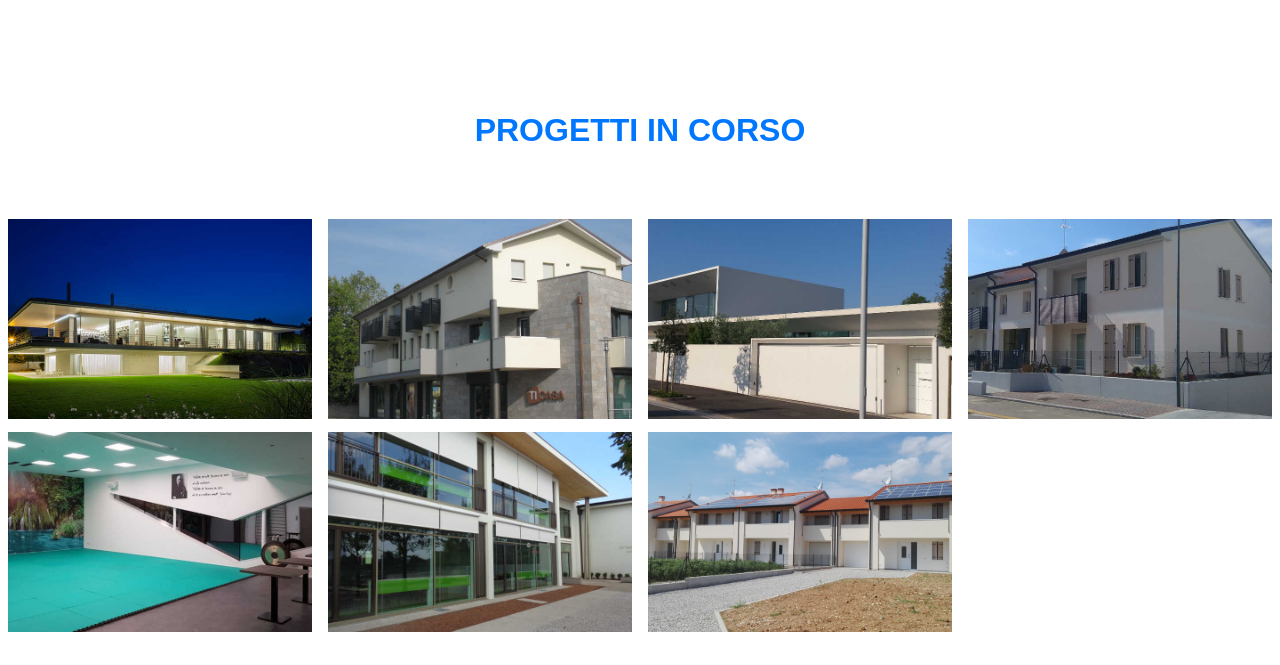
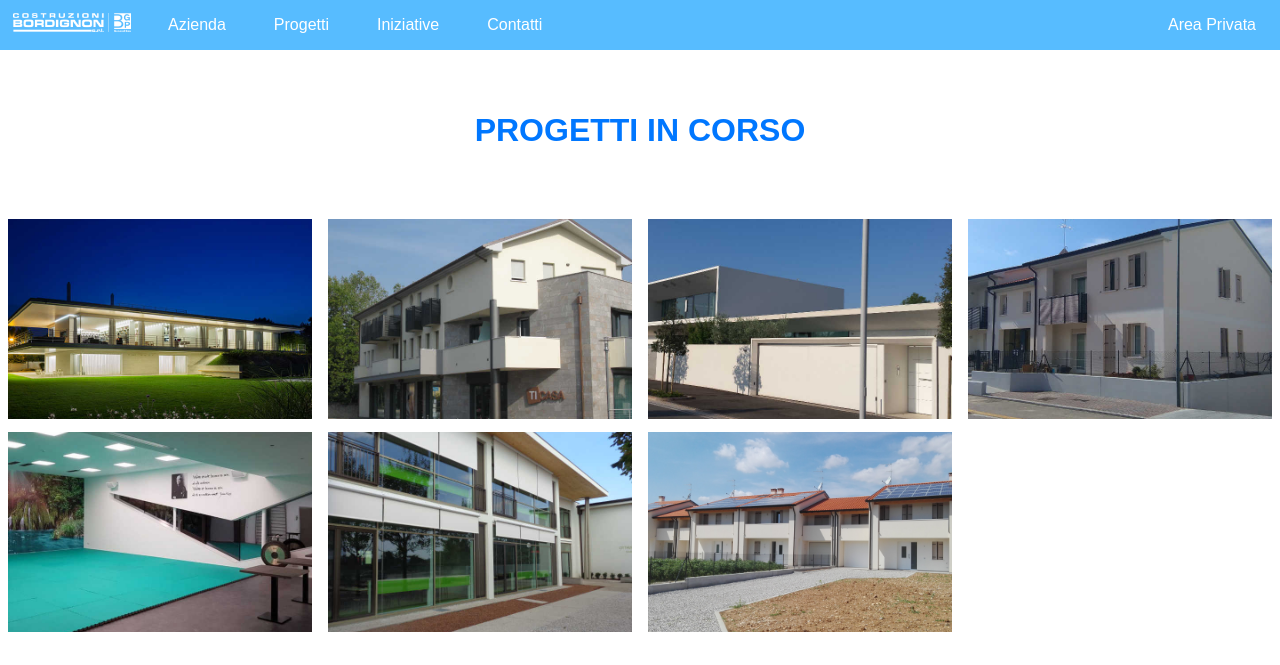
Before and after one commit to LucaBallan96/WebProject, a PHP site: page /progetti.html in a window 1280 px wide. Shown: the top 665 px of the page. Run offline with PHP 8.4, Linux system fonts and the light colour scheme.

Commit message:
Ripristinato nav html

```diff
--- a/progetti.html
+++ b/progetti.html
@@ -17,7 +17,41 @@
 		<script type="text/javascript" src="script/menuScript.js"></script>
 
 		<!-- NAVIGATION -->
-		<?php include "navbar.php" ?>
+		<button id="compact_menu" onclick="display_navbar(this)">
+            <div class="cm_line"></div>
+            <div class="cm_line"></div>
+            <div class="cm_line"></div>
+        </button>
+
+        <div id="navbar">
+            <a id="home_link" href="index.html"><img id="logo" src="images/logo.png"></a>
+            <div class="dropdown">
+                <button id="menu_bt1" class="drop_button" onclick="display_content(this)">Azienda</button>
+                <div id="content_menu_bt1" class="drop_content">
+                    <a href="#"><pre>Storia&#9&#9&gt</pre></a>
+                    <a href="#"><pre>Sedi&#9&#9&#9&gt</pre></a>
+                    <a href="#"><pre>Persone&#9&#9&gt</pre></a>
+                </div>
+            </div>
+            <div class="dropdown">
+                <button id="menu_bt2" class="drop_button" onclick="display_content(this)">Progetti</button>
+                <div id="content_menu_bt2" class="drop_content">
+                    <a href="progetti.html"><pre>In corso&#9&#9&gt</pre></a>
+                    <a href="#"><pre>Terminati&#9&#9&gt</pre></a>
+                </div>
+            </div>
+            <div class="dropdown">
+                <button id="menu_bt3" class="drop_button" onclick="display_content(this)">Iniziative</button>
+                <div id="content_menu_bt3" class="drop_content">
+                    <a href="#"><pre>Sponsor&#9&#9&#9&gt</pre></a>
+                    <a href="#"><pre>Stampa&#9&#9&#9&gt</pre></a>
+                    <a href="#"><pre>Lavora con Noi&#9&gt</pre></a>
+                </div>
+            </div>
+            <a id="contacts">Contatti</a>
+            <a id="admin">Area Privata</a>
+            <button id="close" onclick="close_navbar(this)">X</button>
+        </div>
 
 		<!-- HEADER -->
 		<h1 id="header1">PROGETTI IN CORSO</h1>
--- a/style/navbar_desktop.css
+++ b/style/navbar_desktop.css
@@ -52,9 +52,7 @@
 }
 #contacts, #admin {
 	padding: 1em 1.5em;
-	border: none;
-	outline: none;
-	background-color: transparent;
+	text-decoration: none;
 	color: white;
 	font-size: 1em;
 }
@@ -67,8 +65,12 @@
 #logo:hover {
 	cursor: pointer;
 }
-.dropdown:hover .drop_button, #admin:hover, #contacts:hover {
+.dropdown:hover .drop_button {
 	background-color: #008cff7a;
+}
+#admin:hover, #contacts:hover {
+	background-color: #008cff7a;
+	cursor: pointer;
 }
 .dropdown:hover .drop_content {
 	visibility: visible;
--- a/style/navbar_mobile.css
+++ b/style/navbar_mobile.css
@@ -64,9 +64,7 @@
 }
 #contacts, #admin {
 	padding: 1em 1.5em;
-	border: none;
-	outline: none;
-	background-color: transparent;
+	text-decoration: none;
 	color: black;
 	font-size: 1em;
 }
@@ -84,9 +82,3 @@
 	background-color: transparent;
 	font-size: 1.5em;
 }
-#logo:hover {
-	cursor: pointer;
-}
-.dropdown:hover .drop_button, #admin:hover, #contacts:hover, .drop_content a:hover {
-	background-color: #ffffff6e;
-}
```
Also changed, not shown: index.html (+35 -1 lines), navbar.php (deleted, +0 -37 lines), 3 other files.
